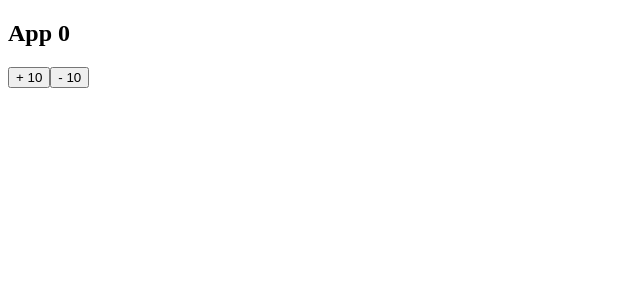
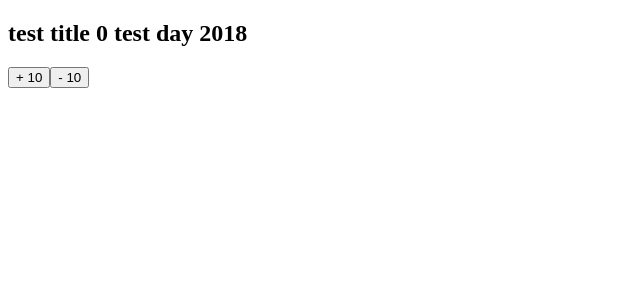
Before and after one commit to ameriken/react-redux-router-study, a React (Create React App) app: page / in a window 1280 px wide. Shown: the top 300 px of the page, without its empty margins (0-640 px from the left). Built offline with nearby package versions, Linux system fonts and the light colour scheme.

Commit message:
[add]combine reducersを使ってみた

```diff
--- /dev/null
+++ b/src/actions/index.js
@@ -0,0 +1,7 @@
+export const plus  = num => {
+    return { type: "PLUS",payload: {num: num} };
+}
+
+export const minus = num => {
+    return { type: "MINUS",payload: {num: num} };
+}
--- a/src/component/App.js
+++ b/src/component/App.js
@@ -1,8 +1,8 @@
 import React from "react";
 
-const App = ({number,plus,minus}) => (
+const App = ({day,title,number,plus,minus}) => (
     <div>
-        <h2>App {number}</h2>
+        <h2>{title} {number} {day} </h2>
         <button
             onClick={()=>{
                 plus(10);
--- a/src/containers/App.js
+++ b/src/containers/App.js
@@ -1,19 +1,23 @@
 import App from "../component/App";
 import { connect } from "react-redux";
 
+import { minus,plus } from "../actions";
+
 const mapStateToProps = state => {
     return {
-        number: state
+        number: state.number,
+        day: state.day,
+        title: state.title
     };
 };
 
 const mapDispatchToProps = dispatch => {
     return {
         plus: num =>  {
-            dispatch({type: "PLUS", payload: {num: num} });
+            dispatch(plus(num));
         },
         minus: num =>  {
-            dispatch({type: "MINUS", payload: {num: num} });
+            dispatch(minus(num));
         }
     };
 };
--- a/src/index.js
+++ b/src/index.js
@@ -2,12 +2,12 @@ import React from "react";
 import { render }from "react-dom";
 
 import { createStore } from "redux";
-import reducer from "./reducer"
 
 import { Provider } from "react-redux"
 import  App  from './containers/App';
+import rootReducers from "./reducers";
 
-const store = createStore(reducer);
+const store = createStore(rootReducers);
 
 
 render(
--- /dev/null
+++ b/src/reducers/day.js
@@ -0,0 +1,8 @@
+const day = (state="test day 2018", action) => {
+    switch (action.type) {
+        default:
+            return state;
+    }
+};
+
+export default day;
--- /dev/null
+++ b/src/reducers/index.js
@@ -0,0 +1,11 @@
+import { combineReducers } from "redux";
+
+import number from "./number";
+import title from "./title";
+import day from "./day";
+
+export default combineReducers({
+    number,
+    title,
+    day
+});
--- a/src/reducer.js
+++ b/src/reducers/number.js
@@ -1,4 +1,4 @@
-const reducer = (state=0, action) => {
+const number = (state=0, action) => {
     switch (action.type) {
         case "PLUS":
             return state + action.payload.num;
@@ -9,4 +9,4 @@ const reducer = (state=0, action) => {
     }
 };
 
-export default reducer;
+export default number;
--- /dev/null
+++ b/src/reducers/title.js
@@ -0,0 +1,8 @@
+const title = (state="test title", action) => {
+    switch (action.type) {
+        default:
+            return state;
+    }
+};
+
+export default title;
```
